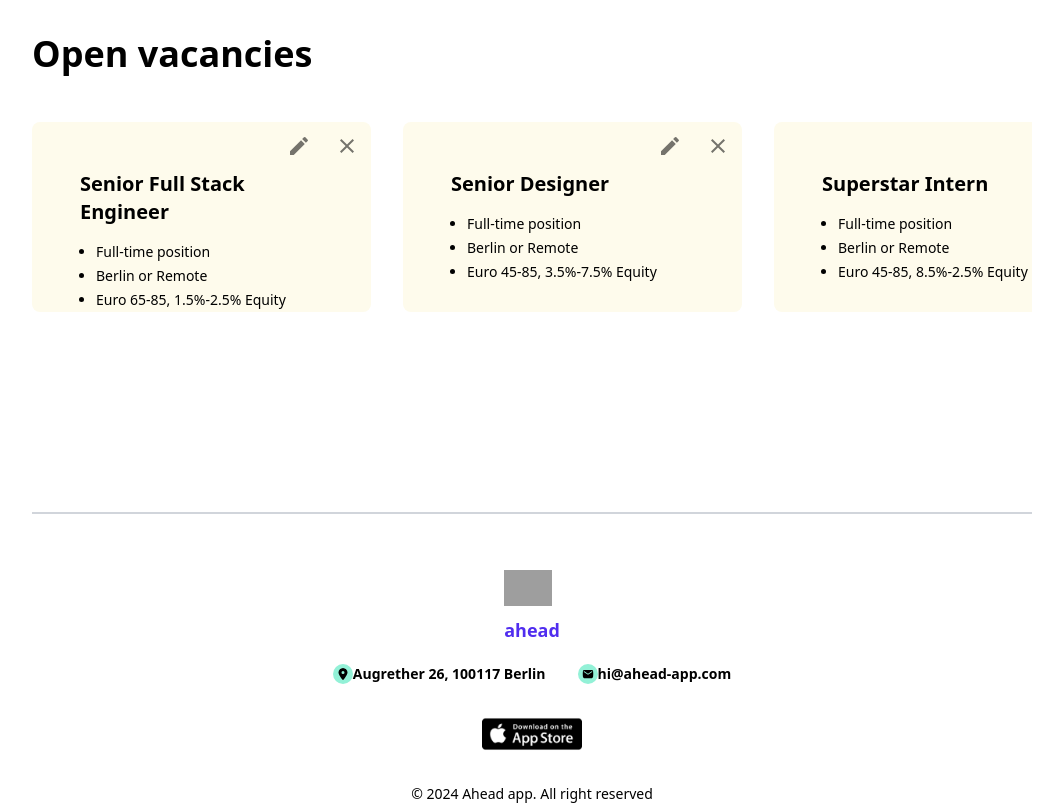
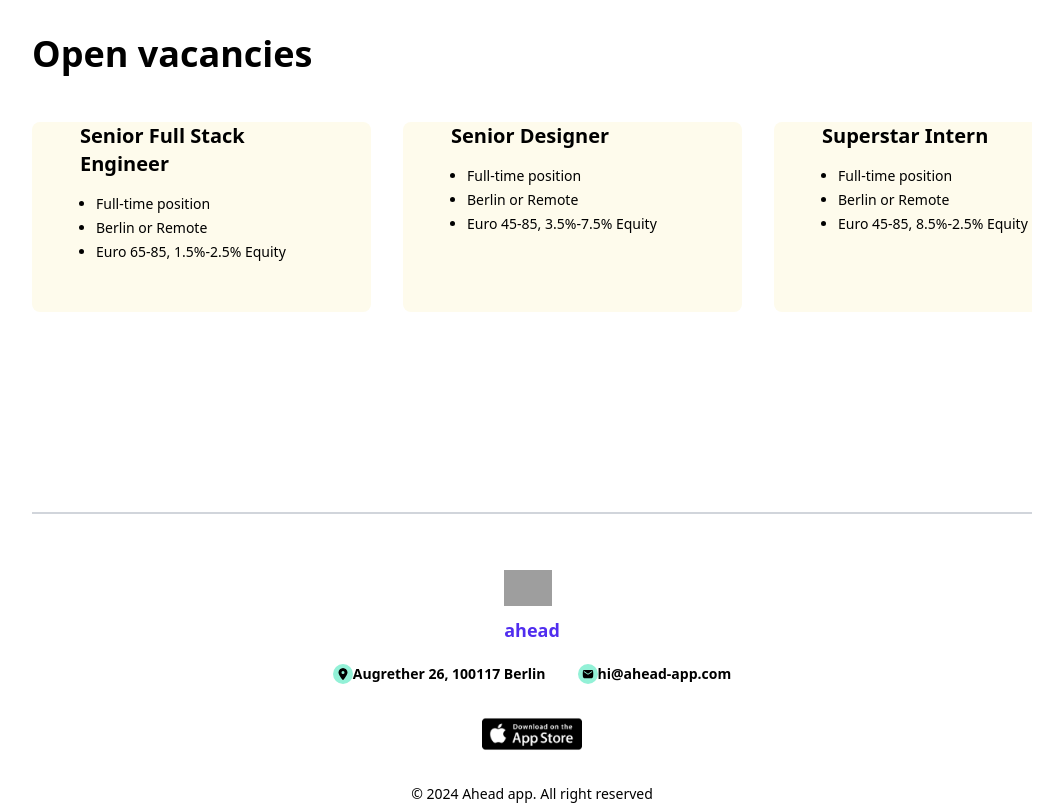
Before and after one commit to girirajShekhawat/Ahead-app, a React (Vite) app: page / in a window 1280 px wide. Shown: the part 4460-5264 px from the top of the page, without its empty margins (108-1171 px from the left). Built offline with nearby package versions, Linux system fonts and the light colour scheme; grey boxes are pictures that could not be loaded.

Commit message:
admin page formation

```diff
--- a/src/components/Jobs.jsx
+++ b/src/components/Jobs.jsx
@@ -27,10 +27,14 @@ const [currentJob,setCurrentJob]=useState(intialState)
 
 const handleSubmit=(event)=>{
   event.preventDefault();
-  setJobdata([
-    ...jobData,
-    currentJob
-  ])
+  //  check for all the field should be filled
+  if(currentJob.jobTitle && currentJob.location && currentJob.pay && currentJob.position){
+    setJobdata([
+      ...jobData,
+      currentJob
+    ])
+  }
+
   setCurrentJob(intialState)
   setjobBox(false)
 }
@@ -80,7 +84,7 @@ function handleJobAdding(){
        {/* handling the jobs data div  */}
         <div className='flex  w-full  overflow-x-scroll no-scrollbar   gap-8 mt-12'>
           {jobData.map((job, index) => {
-            return <HoveredCard key={index} index={index} jobs={job} jobData={jobData} setJobdata={setJobdata}/>
+            return <HoveredCard key={index} index={index} jobs={job} jobData={jobData} setJobdata={setJobdata} isadmin={isadmin}/>
           })}
         </div>
       </div>
@@ -163,7 +167,7 @@ function handleJobAdding(){
 
 // hovered card component
 const HoveredCard = (props) => {
-  const{index, jobs, jobData , setJobdata}=props;
+  const{index, jobs, jobData , setJobdata,isadmin}=props;
   const intialState= {
     jobTitle: "",
     position: "",
@@ -188,9 +192,10 @@ const HoveredCard = (props) => {
 
   function handleSubmit(e){
     e.preventDefault();
-
+    if(currentJob.jobTitle && currentJob.location && currentJob.pay && currentJob.position){
     jobData[index]=currentJob;
     setJobdata([...jobData])
+    }
     setOpen(false)
 
   }
@@ -221,14 +226,14 @@ const HoveredCard = (props) => {
       >
          <div className="rounded-2xl flex flex-col w-[339px]  ">
 
-       <div className='flex justify-end'>
+      {isadmin && <div className='flex justify-end'>
        <IconButton aria-label="edit" size="large" onClick={handleJobEdit}>
        <EditIcon />
       </IconButton>
       <IconButton aria-label="delete" size="large" onClick={handleJobDelete} key={index}>
        <ClearIcon />
       </IconButton>
-       </div>
+       </div>}
 
        <div className='px-12 mb-4 '>
          <h2 className="text-xl font-bold">{jobs.jobTitle}</h2>
@@ -257,7 +262,7 @@ const HoveredCard = (props) => {
         }
 
         {/* popup container for the job detailes add */}
-      { open &&
+      { isadmin && open &&
            <Dialog open={open}
             >
                 <DialogTitle>Add a new job</DialogTitle>
--- a/src/main.jsx
+++ b/src/main.jsx
@@ -3,6 +3,7 @@ import ReactDOM from 'react-dom/client'
 import App from './App.jsx'
 import './index.css'
 import { BrowserRouter ,Routes,Route } from 'react-router-dom'
+import Admin from './pages/Admin.jsx'
 
 ReactDOM.createRoot(document.getElementById('root')).render(
   <React.StrictMode>
@@ -11,7 +12,7 @@ ReactDOM.createRoot(document.getElementById('root')).render(
     <Routes>
 <Route path="/" element={<App isadmin={false} />}/>
 
-<Route path="/admin" element={<App isadmin={true} />} />
+<Route path="/admin" element={<Admin/> } />
     </Routes>
 
     </BrowserRouter>
--- /dev/null
+++ b/src/pages/Admin.jsx
@@ -0,0 +1,19 @@
+import React from 'react';
+import Navbar from '../components/Navbar';
+import MiddleContent from '../components/MiddleContent';
+import Footer from '../components/Footer';
+
+function Admin(props) {
+    const isadmin=true
+    return (
+        <div>
+            <Navbar/>
+      <div className="   container pt-[30px]  flex flex-col w-[1000px]">
+      <MiddleContent isadmin={isadmin}/>
+      <Footer/>
+      </div>
+        </div>
+    );
+}
+
+export default Admin;
```
